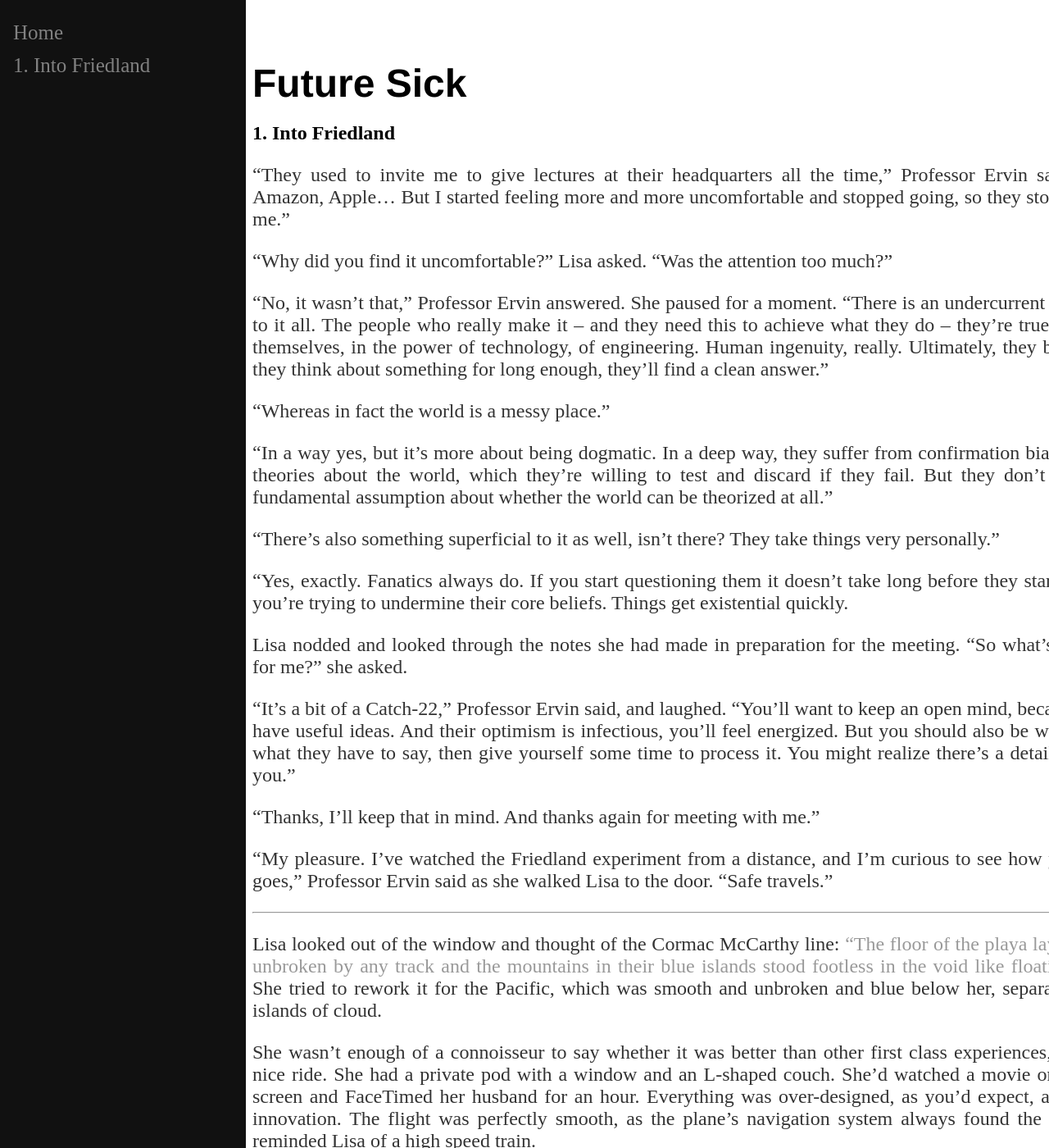
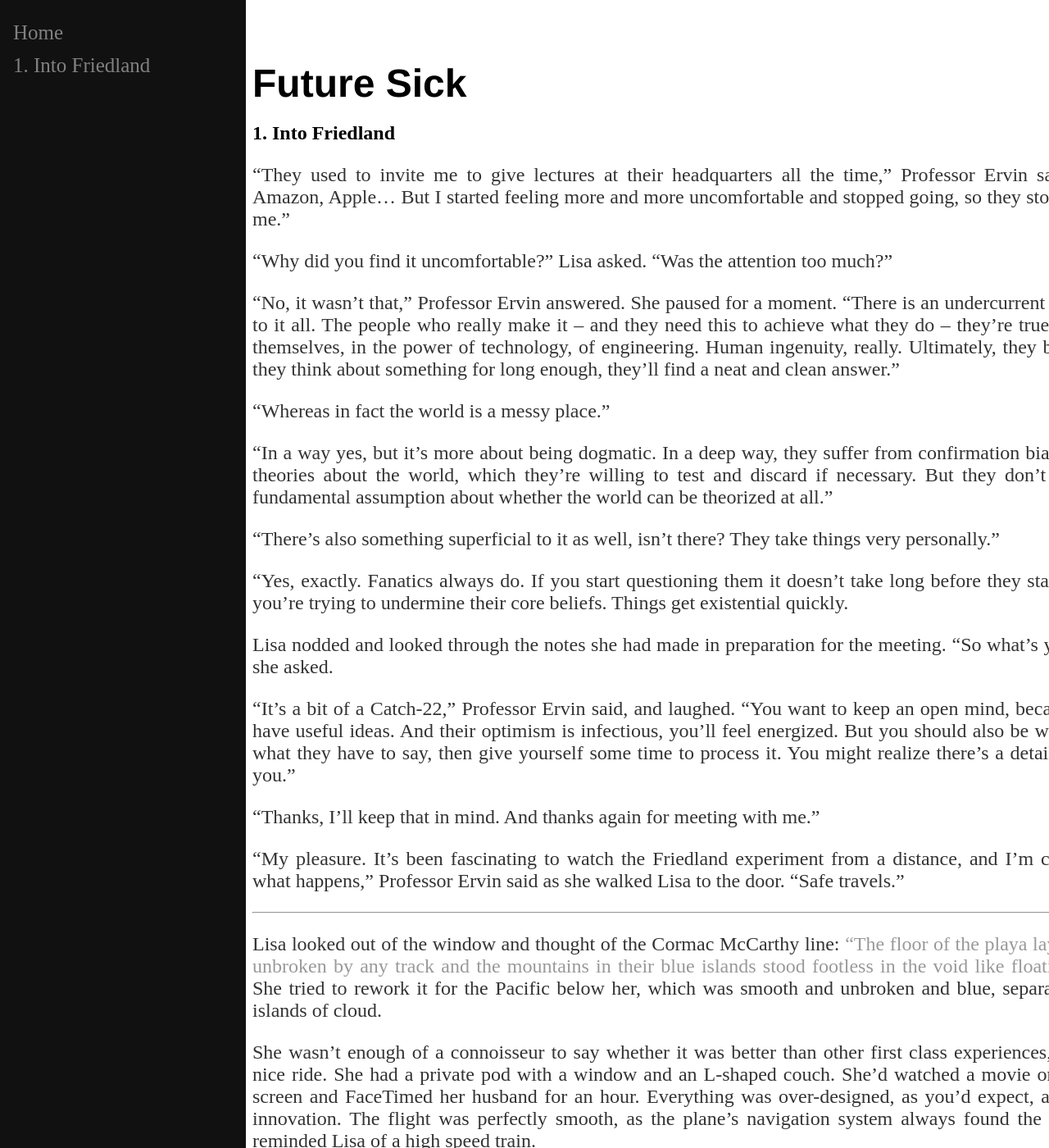
Before and after one commit to fylobc/fylobc.github.io, a Jekyll site: the page built from _parts/Part_0.md, in a window 1280 px wide and 1400 px high. Shown: the whole window at 82% size. Built offline with Jekyll 4.4.1, drawn with Linux system fonts in a browser that asks for light colours.

Commit message:
Edited part 1

```diff
--- a/_parts/Part_0.md
+++ b/_parts/Part_0.md
@@ -7,27 +7,27 @@ title: "1. Into Friedland"
 
 “Why did you find it uncomfortable?” Lisa asked. “Was the attention too much?”
 
-“No, it wasn’t that,” Professor Ervin answered. She paused for a moment. “There is an undercurrent of fanaticism to it all. The people who really make it – and they need this to achieve what they do – they’re true believers. In themselves, in the power of technology, of engineering. Human ingenuity, really. Ultimately, they believe that if they think about something for long enough, they’ll find a clean answer.”
+“No, it wasn’t that,” Professor Ervin answered. She paused for a moment. “There is an undercurrent of fanaticism to it all. The people who really make it – and they need this to achieve what they do – they’re true believers. In themselves, in the power of technology, of engineering. Human ingenuity, really. Ultimately, they believe that if they think about something for long enough, they’ll find a neat and clean answer.”
 
 “Whereas in fact the world is a messy place.”
 
-“In a way yes, but it’s more about being dogmatic. In a deep way, they suffer from confirmation bias. They build theories about the world, which they’re willing to test and discard if they fail. But they don’t question the fundamental assumption about whether the world can be theorized at all.”
+“In a way yes, but it’s more about being dogmatic. In a deep way, they suffer from confirmation bias. They build theories about the world, which they’re willing to test and discard if necessary. But they don’t question the fundamental assumption about whether the world can be theorized at all.”
 
 “There’s also something superficial to it as well, isn’t there? They take things very personally.”
 
-“Yes, exactly. Fanatics always do. If you start questioning them it doesn’t take long before they start feeling like you’re trying to undermine their core beliefs. Things get existential quickly.
+“Yes, exactly. Fanatics always do. If you start questioning them it doesn’t take long before they start to feel like you’re trying to undermine their core beliefs. Things get existential quickly.
 
-Lisa nodded and looked through the notes she had made in preparation for the meeting. “So what’s your advice for me?” she asked.
+Lisa nodded and looked through the notes she had made in preparation for the meeting. “So what’s your advice?” she asked.
 
-“It’s a bit of a Catch-22,” Professor Ervin said, and laughed. “You’ll want to keep an open mind, because they will have useful ideas. And their optimism is infectious, you’ll feel energized. But you should also be wary. Listen to what they have to say, then give yourself some time to process it. You might realize there’s a detail that bothers you.”
+“It’s a bit of a Catch-22,” Professor Ervin said, and laughed. “You want to keep an open mind, because they will have useful ideas. And their optimism is infectious, you’ll feel energized. But you should also be wary. Listen to what they have to say, then give yourself some time to process it. You might realize there’s a detail that bothers you.”
 
 “Thanks, I’ll keep that in mind. And thanks again for meeting with me.”
 
-“My pleasure. I’ve watched the Friedland experiment from a distance, and I’m curious to see how your meeting goes,” Professor Ervin said as she walked Lisa to the door. “Safe travels.”
+“My pleasure. It's been fascinating to watch the Friedland experiment from a distance, and I’m curious to see what happens,” Professor Ervin said as she walked Lisa to the door. “Safe travels.”
 
 <hr>
 
-Lisa looked out of the window and thought of the Cormac McCarthy line: <a href="https://books.google.com/books?id=s-QzccStux4C&pg=PA114&lpg=PA114&dq=The+floor+of+the+playa+lay+smooth+and+unbroken+by+any&source=bl&ots=hpVYn0bIij&sig=0Ge8koeRhV5zK1xzXlc8HTp0kCs&hl=en&sa=X&ved=0ahUKEwiYo8CB-67bAhVCqFQKHSUSC7cQ6AEIOzAC#v=onepage&q=The%20floor%20of%20the%20playa%20lay%20smooth%20and%20unbroken%20by%20any&f=false">“The floor of the playa lay smooth and unbroken by any track and the mountains in their blue islands stood footless in the void like floating temples.”</a> She tried to rework it for the Pacific, which was smooth and unbroken and blue below her, separated by white islands of cloud.
+Lisa looked out of the window and thought of the Cormac McCarthy line: <a href="https://books.google.com/books?id=s-QzccStux4C&pg=PA114&lpg=PA114&dq=The+floor+of+the+playa+lay+smooth+and+unbroken+by+any&source=bl&ots=hpVYn0bIij&sig=0Ge8koeRhV5zK1xzXlc8HTp0kCs&hl=en&sa=X&ved=0ahUKEwiYo8CB-67bAhVCqFQKHSUSC7cQ6AEIOzAC#v=onepage&q=The%20floor%20of%20the%20playa%20lay%20smooth%20and%20unbroken%20by%20any&f=false">“The floor of the playa lay smooth and unbroken by any track and the mountains in their blue islands stood footless in the void like floating temples.”</a> She tried to rework it for the Pacific below her, which was smooth and unbroken and blue, separated by white islands of cloud.
 
 She wasn’t enough of a connoisseur to say whether it was better than other first class experiences, but it was a nice ride. She had a private pod with a window and an L-shaped couch. She’d watched a movie on the 50-inch screen and FaceTimed her husband for an hour. Everything was over-designed, as you’d expect, advertising its innovation. The flight was perfectly smooth, as the plane’s navigation system always found the stillest air. It reminded Lisa of a high speed train.
 
```
